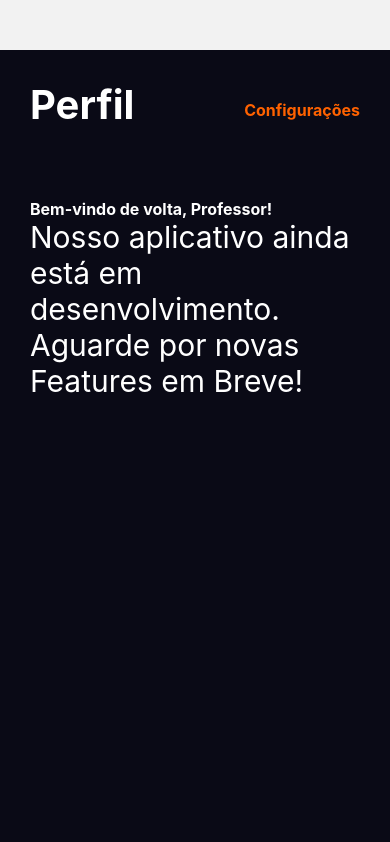
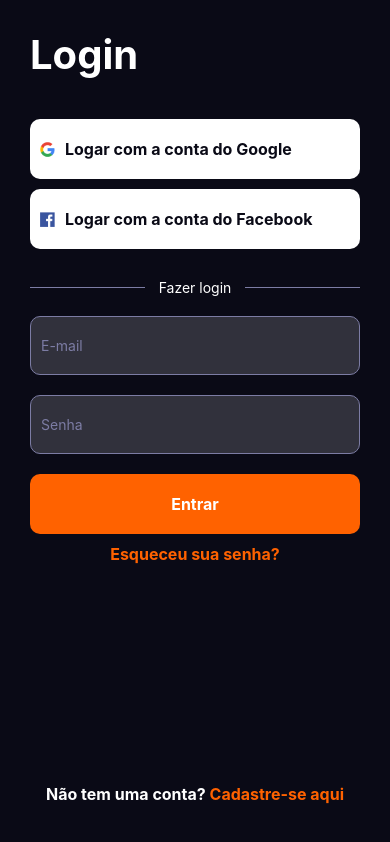
Before and after one commit to Rise-Data/trainer-app, a React Native app: screen / in a window 390 px wide. Built offline with nearby package versions, Linux system fonts and the light colour scheme.

Commit message:
implementação do asyncStorage

```diff
--- a/App.js
+++ b/App.js
@@ -10,9 +10,10 @@ export default function App() {
   return (
     <NavigationContainer>
       <Stack.Navigator>
-        <Stack.Screen name="Profile" component={Profile} options={{ headerShown: false }}/>
         <Stack.Screen name="Login" component={Login} options={{ headerShown: false }}/>
         <Stack.Screen name="Register" component={Register} options={{headerShown: false}} />
+        <Stack.Screen name="Profile" component={Profile} options={{ headerShown: false }}/>
+        <Stack.Screen name="SettingsAccount" component={SettingsAccount} options={{headerShown: false}} />
       </Stack.Navigator>
     </NavigationContainer>
   );
--- a/components/Login/Login.js
+++ b/components/Login/Login.js
@@ -1,32 +1,64 @@
 import { View, Text, StyleSheet } from 'react-native'
-import React from 'react'
+import React, { useState, useEffect } from 'react'
 import Google from '../../assets/google_icon.png'
 import Facebook from '../../assets/facebook_icon.png'
 import Button from '../buttons/Button/Button'
 import SocialButton from '../buttons/SocialButton/SocialButton'
 import SectionSeparator from '../SectionSeparator/SectionSeparator'
 import FormInput from '../inputs/FormInput/FormInput'
+import AsyncStorage from '@react-native-async-storage/async-storage'
 
 export default function Login({ navigation }) {
+    const [email, setEmail] = useState('')
+    const [password, setPassword] = useState('')
+    const [usersData, setUsersData] = useState([])
+
+    const getData = async () => {
+        try {
+            const keys = await AsyncStorage.getAllKeys()
+            const users = await AsyncStorage.multiGet(keys)
+            const tempList = users.map((user) => JSON.parse(user[1]))
+            setUsersData(tempList)
+        } catch (error) {
+            console.log(error)
+        }
+    }
+
+    useEffect(() => {
+        getData().then(() => {
+            console.log("Users: ", usersData)
+        })
+    }, [])
+
+
+    const handleLogin = () => {
+        const user = usersData.find((user) => user.email === email && user.password === password)
+        if (user) {
+            navigation.navigate("Profile", { user: user })
+        } else {
+            alert("Usuário não encontrado")
+        }
+    }
+
     return (
         <View style={styles.container}>
             <View>
                 <Text style={styles.titleH1}>Login</Text>
                 <View>
-                <SocialButton title="Logar com a conta do Google" icon={Google} onPress={() => {}}/>
-                <SocialButton title="Logar com a conta do Facebook" icon={Facebook} onPress={() => {}}/>
+                    <SocialButton title="Logar com a conta do Google" icon={Google}/>
+                    <SocialButton title="Logar com a conta do Facebook" icon={Facebook}/>
                 </View>
             </View>
 
             <SectionSeparator title="Fazer login"/>
 
             <View>
-            <FormInput placeholder="E-mail" type='emailAddress'/>
-            <FormInput placeholder="Senha" type='password'/>
+                <FormInput placeholder="E-mail" type='emailAddress' value={email} onChange={(value) => setEmail(value)} editable={true}/>
+                <FormInput placeholder="Senha" type='password' value={password} onChange={(value) => setPassword(value)} editable={true}/>
             </View>
             <View>
-            <Button title="Entrar" color="#FF6200" onPress={() => {}}/>
-            <Text style={styles.orangeText} onPress={() => {}}>Esqueceu sua senha?</Text>
+                <Button title="Entrar" color="#FF6200" onPress={() => handleLogin()}/>
+                <Text style={styles.orangeText} onPress={() => alert("Feature em desenvolvimento")}>Esqueceu sua senha?</Text>
             </View>
             <View style={styles.footerContainer}>
                 <Text style={styles.whiteText} onPress={() => {}}>Não tem uma conta?</Text>
--- a/components/Profile/Profile.js
+++ b/components/Profile/Profile.js
@@ -1,20 +1,25 @@
 import { View, Text, StyleSheet } from 'react-native'
-import React from 'react'
+import React, {useState, useEffect} from 'react'
 import LinkButton from '../buttons/LinkButton/LinkButton'
 
+export default function Profile({ navigation, route }) {
+    const [user, setUser] = useState({})
 
+    useEffect(() => {
+        console.log(route.params.user)
+        setUser(route.params.user)
+    }, [])
 
-export default function Profile({ navigation }) {
     return (
       <View style={styles.container}>
         <View style={styles.headerProfile}>
               <Text style={styles.titleH1}>Perfil</Text>
-              <LinkButton title='Configurações' onPress={() => navigation.navigate("Config")}/>
+              <LinkButton title='Configurações' onPress={() => navigation.navigate("SettingsAccount", { user: user })}/>
         </View>
         <View>
-            <Text style={styles.whiteText}>Bem-vindo de volta, Professor!</Text>
+            <Text style={styles.whiteText}>Bem-vindo de volta, {user.name}!</Text>
          </View>
-          <View style={{display : 'inline'}}>
+        <View>
               <Text style={styles.newFeatures}>Nosso aplicativo ainda está em desenvolvimento. Aguarde por novas Features em Breve!</Text>
         </View>
       </View>
@@ -26,7 +31,7 @@ export default function Profile({ navigation }) {
         backgroundColor: '#0A0A16',
         flex: 1,
         padding: 30,
-        marginTop: 50
+        paddingTop: 50
     },
     titleH1: {
         fontSize: 40,
@@ -39,7 +44,6 @@ export default function Profile({ navigation }) {
         color: '#fff',
         fontSize: 16,
         fontWeight: 'bold',
-        alignSelf: 'left',
         paddingTop: 70
 
     },
--- a/components/Register/Register.js
+++ b/components/Register/Register.js
@@ -1,30 +1,51 @@
-import { View, Text, StyleSheet } from 'react-native'
-import React from 'react'
+import { View, Text, StyleSheet, DevSettings } from 'react-native'
+import React, {useState} from 'react'
 import Google from '../../assets/google_icon.png'
 import Facebook from '../../assets/facebook_icon.png'
 import SocialButton from '../buttons/SocialButton/SocialButton'
 import SectionSeparator from '../SectionSeparator/SectionSeparator'
 import FormInput from '../inputs/FormInput/FormInput'
 import Button from '../buttons/Button/Button'
+import uuid from 'react-native-uuid'
+import AsyncStorage from '@react-native-async-storage/async-storage'
 
 export default function Register({ navigation }) {
+    const [name, setName] = useState('')
+    const [email, setEmail] = useState('')
+    const [password, setPassword] = useState('')
+
+    const handleRegister = async () => {
+        const user = {
+            id: uuid.v4().toString(),
+            name: name,
+            email: email,
+            password: password
+        }
+
+        console.log("User: ", user)
+        console.log("User JSON: ", JSON.stringify(user))
+
+        await AsyncStorage.setItem(user.id, JSON.stringify(user))
+        DevSettings.reload()
+    }
+
     return (
         <View style={styles.container}>
         <View>
                 <Text style={styles.titleH1}>Cadastro</Text>
                 <View>
-                <SocialButton title="Logar com a conta do Google" icon={Google} onPress={() => {}}/>
-                <SocialButton title="Logar com a conta do Facebook" icon={Facebook} onPress={() => {}}/>
+                    <SocialButton title="Logar com a conta do Google" icon={Google}/>
+                    <SocialButton title="Logar com a conta do Facebook" icon={Facebook}/>
                 </View>
             </View>
             <SectionSeparator title="Cadastre-se"/>
             <View>
-            <FormInput placeholder="Nome" type='name'/>
-            <FormInput placeholder="E-mail" type='emailAddress'/>
-            <FormInput placeholder="Senha" type='password'/>
+                <FormInput placeholder="Nome" type='name' value={name} onChange={(value) => setName(value)} editable={true} />
+                <FormInput placeholder="E-mail" type='emailAddress' value={email} onChange={(value) => setEmail(value)} editable={true}/>
+                <FormInput placeholder="Senha" type='password' value={password} onChange={(value) => setPassword(value)} editable={true}/>
             </View>
             <View>
-            <Button title="Cadastrar" color="#FF6200" onPress={() => {}}/>
+                <Button title="Cadastrar" color="#FF6200" onPress={() => handleRegister()}/>
             </View>
             <View>
                 <Text style={styles.whiteText} onPress={() => {}}>Já possui conta?</Text>
--- a/components/SettingsAccount/SettingsAccount.js
+++ b/components/SettingsAccount/SettingsAccount.js
@@ -1,29 +1,46 @@
-import { View, Text,StyleSheet,Modal, TextInput, TouchableOpacity } from 'react-native'
-import React, {useState} from 'react'
+import { View, Text,StyleSheet, DevSettings } from 'react-native'
+import React, { useState, useEffect } from 'react'
 import Button from '../buttons/Button/Button'
 import FormInput from '../inputs/FormInput/FormInput'
+import AsyncStorage from '@react-native-async-storage/async-storage'
 
-export default function Settings({ navigation }) {
+export default function Settings({ navigation, route }) {
+    const [name, setname] = useState("");
+    const [password, setpassword] = useState("");
+    const [email, setEmail] = useState("");
+    const [enabled, setEnabled] = useState(false)
+
+    useEffect(() => {
+        setname(route.params.user.name)
+        setpassword(route.params.user.password)
+        setEmail(route.params.user.email)
+    }, [])
+
 
     const confirmButton = () => {
         if (enabled) {
             return (
-                <Button title="Confirmar" color="#FF6200" onPress={() => {}}/>
+                <Button title="Confirmar" color="#FF6200" onPress={() => handleUpdate()}/>
             )
         }
     }
 
-    const pessoa = {
-        nome: "Ricardo",
-        idade: 19,
-        email: "ricardo@email.com"
+    const handleUpdate = async () => {
+        const user = {
+            id: route.params.user.id,
+            name: name,
+            email: email,
+            password: password
+        }
+
+        await AsyncStorage.mergeItem(user.id, JSON.stringify(user))
+        DevSettings.reload()
     }
 
-    const [nome, setNome] = useState(pessoa.nome);
-    const [idade, setIdade] = useState(pessoa.idade);
-    const [email, setEmail] = useState(pessoa.email);
-    const [enabled, setEnabled] = useState(false)
-
+    const handleDelete = async () => {
+        await AsyncStorage.removeItem(route.params.user.id)
+        DevSettings.reload()
+    }
 
     return (
         <View style={styles.container}>
@@ -31,9 +48,9 @@ export default function Settings({ navigation }) {
                 <Text style={styles.titleH1}>Settings</Text>
                 <View>
                     <Text style={styles.whiteText}>Nome:</Text>
-                    <FormInput placeholder="" value={nome}  editable={enabled} onChange={(value) => setNome(value)}/>
-                    <Text style={styles.whiteText}>Idade:</Text>
-                    <FormInput placeholder="" value={idade} editable={enabled} onChange={(value) => setIdade(value)}/>
+                    <FormInput placeholder="" value={name}  editable={enabled} onChange={(value) => setname(value)}/>
+                    <Text style={styles.whiteText}>Senha:</Text>
+                    <FormInput placeholder="" value={password} editable={enabled} onChange={(value) => setpassword(value)}/>
                     <Text style={styles.whiteText}>Email:</Text>
                     <FormInput placeholder="" value={email}  editable={enabled} onChange={(value) => setEmail(value)}/>
                     {confirmButton()}
@@ -41,7 +58,7 @@ export default function Settings({ navigation }) {
                 </View>
             </View>
             <View style={styles.footerContainer}>
-                <Button title="Remover Conta" color="#F82B10" onPress={() => {}}/>
+                <Button title="Remover Conta" color="#F82B10" onPress={() => handleDelete()}/>
             </View>
         </View>
     )
--- a/components/buttons/LinkButton/LinkButton.js
+++ b/components/buttons/LinkButton/LinkButton.js
@@ -1,9 +1,11 @@
-import { Text, TouchableOpacity, StyleSheet } from 'react-native'
+import { Text, StyleSheet } from 'react-native'
 import React from 'react'
 
 export default function LinkButton(props) {
   return (
-    <Text style={styles.orangeText} onPress={props.onPress}>{props.title}</Text>
+    <>
+      <Text style={styles.orangeText} onPress={props.onPress}>{props.title}</Text>
+    </>
   )
 }
 
--- a/components/buttons/SocialButton/SocialButton.js
+++ b/components/buttons/SocialButton/SocialButton.js
@@ -3,7 +3,7 @@ import React from 'react'
 
 export default function SocialButton(props) {
   return (
-        <TouchableOpacity style={styles.button} onPress={() => props.onPress}>
+        <TouchableOpacity style={styles.button} onPress={() => alert("Feature em desenvolvimento")}>
             <Image
                 source={props.icon}
                 style={styles.icon}
--- a/components/inputs/FormInput/FormInput.js
+++ b/components/inputs/FormInput/FormInput.js
@@ -8,10 +8,9 @@ export default function FormInput(props) {
         placeholder={props.placeholder}
         placeholderTextColor={'#7C7CA4'}
         textContentType={props.type}
-        onChange={props.onChange}
+        onChangeText={props.onChange}
         value={props.value}
         editable={props.editable}
-        selectTextOnFocus={props.editable}
     />
   )
 }
--- a/package.json
+++ b/package.json
@@ -9,6 +9,7 @@
     "web": "expo start --web"
   },
   "dependencies": {
+    "@react-native-async-storage/async-storage": "^1.17.10",
     "@react-navigation/native": "^6.0.12",
     "@react-navigation/native-stack": "^6.8.0",
     "expo": "~46.0.8",
@@ -16,7 +17,9 @@
     "react": "18.0.0",
     "react-native": "0.69.4",
     "react-native-safe-area-context": "^4.3.1",
-    "react-native-screens": "~3.15.0"
+    "react-native-screens": "~3.15.0",
+    "react-native-storage": "^1.0.1",
+    "react-native-uuid": "^2.0.1"
   },
   "devDependencies": {
     "@babel/core": "^7.12.9"
```
Also changed, not shown: 1 other file (tests, documents, lock files or other folders). Lines whose indentation alone changed are shown as unchanged.
